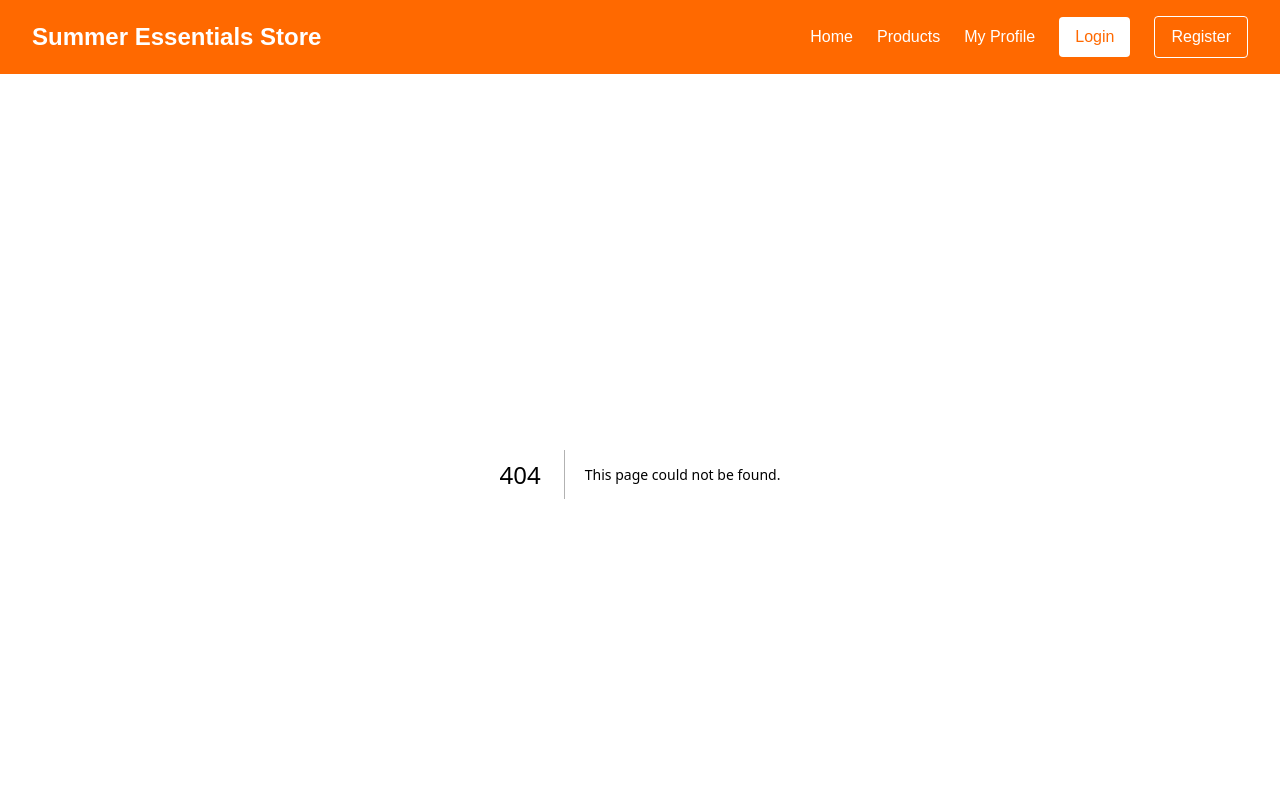
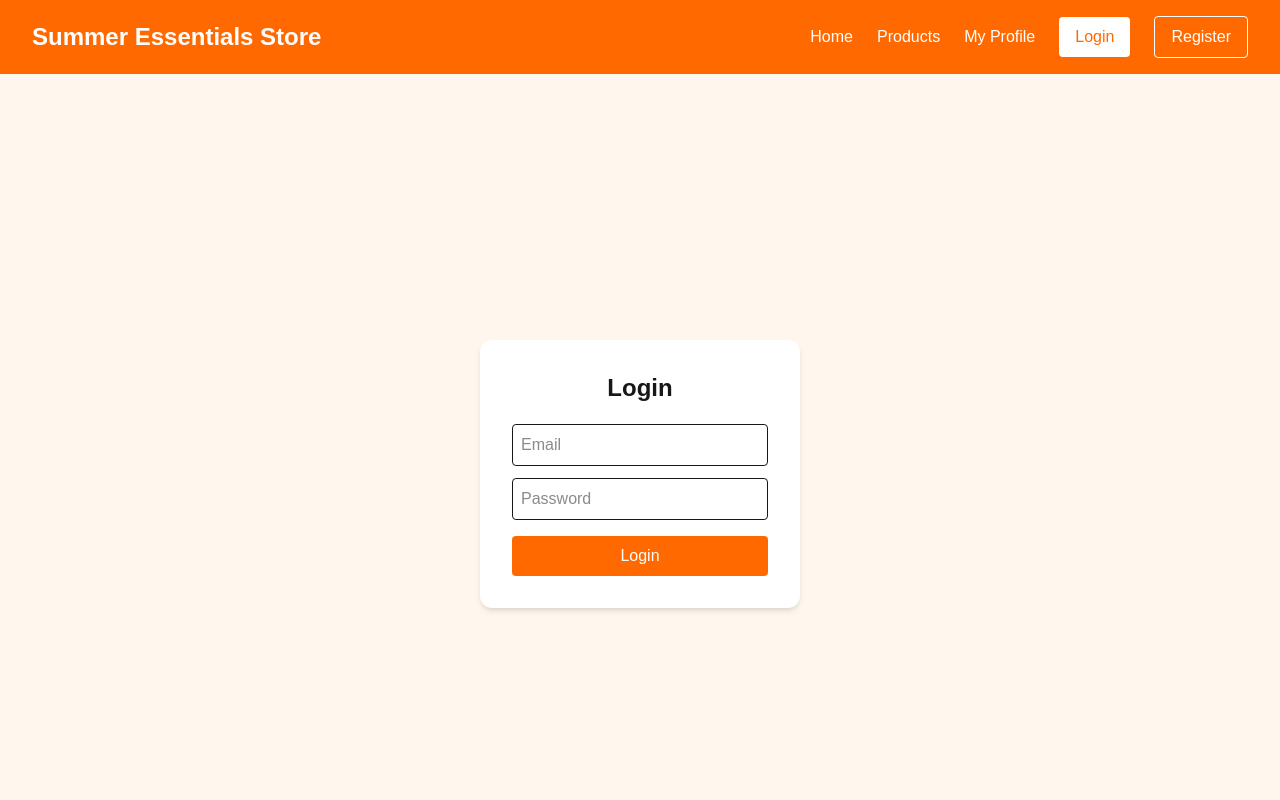
Before and after one commit to moumitaaaa18/Assignment8B13, a Next.js app: page /login in a window 1280 px wide. Before the commit this address had no page. Shown: the top 800 px of the page. Built offline with nearby package versions, Linux system fonts and the light colour scheme.

Commit message:
login page

```diff
--- /dev/null
+++ b/app/login/page.tsx
@@ -0,0 +1,25 @@
+export default function LoginPage() {
+  return (
+    <div className="min-h-screen flex items-center justify-center bg-orange-50">
+      <div className="bg-white p-8 rounded-xl shadow-md w-80">
+        <h1 className="text-2xl font-bold mb-5 text-center">Login</h1>
+
+        <input
+          type="email"
+          placeholder="Email"
+          className="w-full mb-3 p-2 border rounded"
+        />
+
+        <input
+          type="password"
+          placeholder="Password"
+          className="w-full mb-4 p-2 border rounded"
+        />
+
+        <button className="w-full bg-orange-500 text-white py-2 rounded">
+          Login
+        </button>
+      </div>
+    </div>
+  );
+}
```
